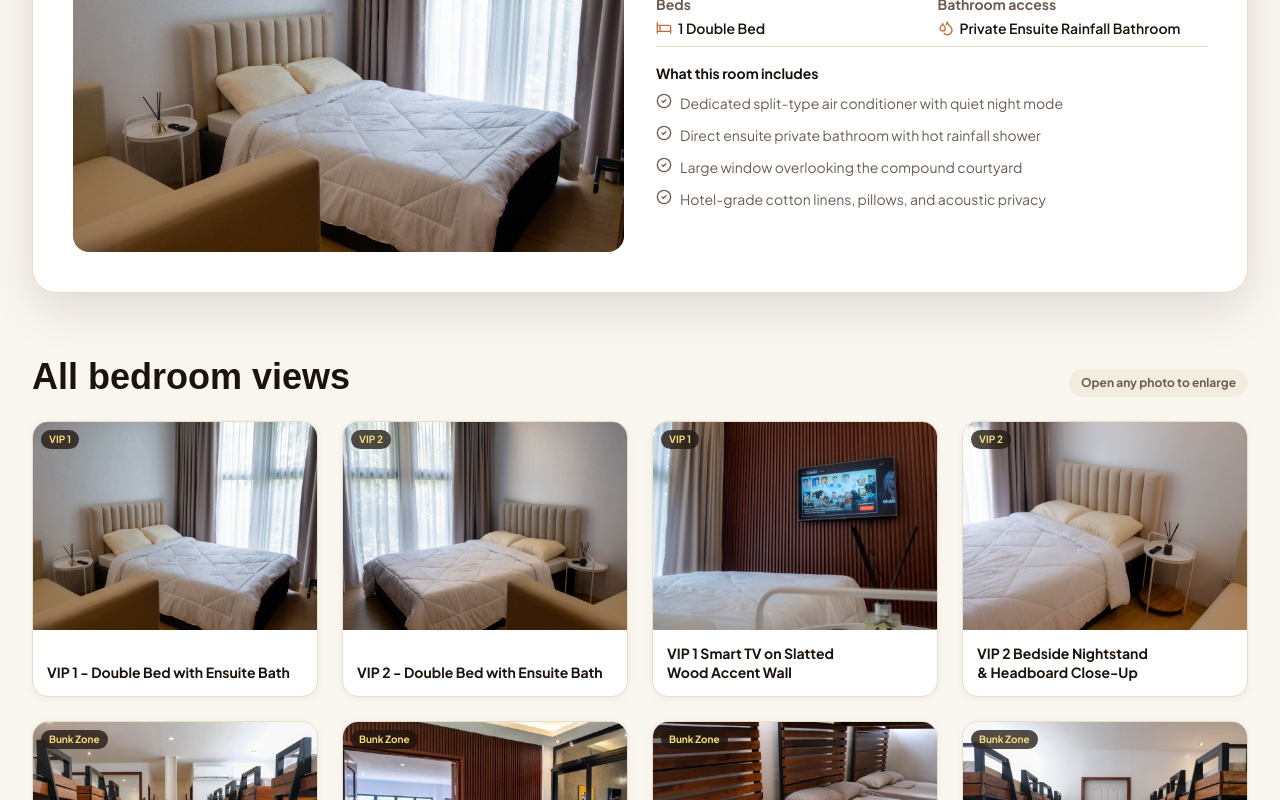
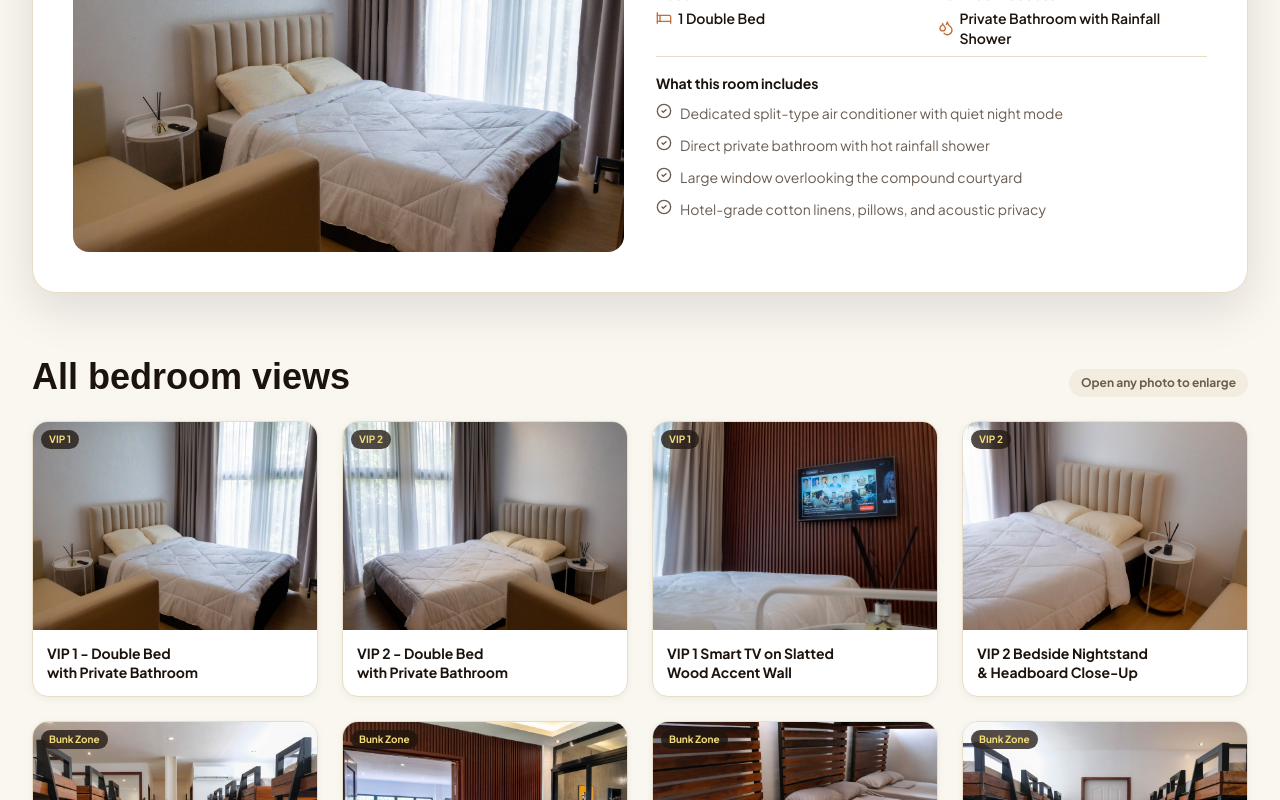
Before and after one commit to afkDen/santiagos-airbnb, a Next.js app: page /rooms in a window 1280 px wide. Shown: the part 820-1620 px from the top of the page. Built offline with nearby package versions, Linux system fonts and the light colour scheme; a web font is replaced by a local one.

Commit message:
fix(rooms): replace ensuite naming with Private Bathroom site-wide

```diff
--- a/src/app/rooms/page.tsx
+++ b/src/app/rooms/page.tsx
@@ -28,13 +28,13 @@ export default function RoomsPage() {
       id: 'vip1',
       name: 'VIP 1',
       tabLabel: 'VIP 1',
-      tabSub: '1 Double • Ensuite',
+      tabSub: '1 Double • Private Bath',
       capacity: 'Ideal for parents, elders, or couple hosts',
       beds: '1 Double Bed',
-      bathrooms: 'Private Ensuite Rainfall Bathroom',
+      bathrooms: 'Private Bathroom with Rainfall Shower',
       features: [
         'Dedicated split-type air conditioner with quiet night mode',
-        'Direct ensuite private bathroom with hot rainfall shower',
+        'Direct private bathroom with hot rainfall shower',
         'Large window overlooking the compound courtyard',
         'Hotel-grade cotton linens, pillows, and acoustic privacy',
       ],
@@ -45,13 +45,13 @@ export default function RoomsPage() {
       id: 'vip2',
       name: 'VIP 2',
       tabLabel: 'VIP 2',
-      tabSub: '1 Double • Ensuite',
+      tabSub: '1 Double • Private Bath',
       capacity: 'Ideal for parents, elders, or VIP couples',
       beds: '1 Double Bed',
-      bathrooms: 'Private Ensuite Bathroom',
+      bathrooms: 'Private Bathroom',
       features: [
         'Dedicated split-type air conditioning',
-        'Ensuite full bathroom with modern tiling and vanity',
+        'Full private bathroom with modern tiling and vanity',
         'Wood-paneled accent walls & warm ambient lighting',
         'Plush mattress with fresh sanitized sheets & duvet',
       ],
@@ -79,8 +79,8 @@ export default function RoomsPage() {
 
   // Verified Sleeping Perspectives Registry
   const allBedrooms = [
-    { key: 'bed3', label: 'VIP 1 - Double Bed with Ensuite Bath', tag: 'VIP 1' },
-    { key: 'bed7', label: 'VIP 2 - Double Bed with Ensuite Bath', tag: 'VIP 2' },
+    { key: 'bed3', label: 'VIP 1 - Double Bed with Private Bathroom', tag: 'VIP 1' },
+    { key: 'bed7', label: 'VIP 2 - Double Bed with Private Bathroom', tag: 'VIP 2' },
     { key: 'bed4', label: 'VIP 1 Smart TV on Slatted Wood Accent Wall', tag: 'VIP 1' },
     { key: 'bed8', label: 'VIP 2 Bedside Nightstand & Headboard Close-Up', tag: 'VIP 2' },
     { key: 'bed1', label: 'Bunk Zone Hallway - Multi-Deck Heavy Duty Pods', tag: 'Bunk Zone' },
@@ -93,7 +93,7 @@ export default function RoomsPage() {
 
   const bathroomDetails = [
     {
-      title: '2 VIP Ensuite Bathrooms',
+      title: '2 VIP Private Bathrooms',
       desc: 'Located inside VIP 1 & 2 for total privacy and immediate access.',
       icon: Droplets,
     },
@@ -115,10 +115,10 @@ export default function RoomsPage() {
   ]
 
   const bathroomPhotos = [
-    { key: 'bat1', label: 'VIP Ensuite Rainfall Shower with Hot Water System' },
-    { key: 'bat2', label: 'Modern Ensuite Ceramic Vanity & LED Backlit Mirror' },
-    { key: 'bat3', label: 'Full Ensuite Bathroom with Glass Shower & Bidet Toilet' },
-    { key: 'bat8', label: 'Ensuite Bathroom with LED Mirror & Rainfall Shower Stall' },
+    { key: 'bat1', label: 'VIP Private Bathroom Rainfall Shower with Hot Water System' },
+    { key: 'bat2', label: 'Modern Private Ceramic Vanity & LED Backlit Mirror' },
+    { key: 'bat3', label: 'Full Private Bathroom with Glass Shower & Bidet Toilet' },
+    { key: 'bat8', label: 'Private Bathroom with LED Mirror & Rainfall Shower Stall' },
     { key: 'bat7', label: 'Common Restroom & Shower Corridor with Dedicated Stalls' },
   ]
 
--- a/src/content/amenities.ts
+++ b/src/content/amenities.ts
@@ -220,7 +220,7 @@ export const AMENITIES_CATALOG: Amenity[] = [
     category: 'Accommodations',
     iconName: 'Bed',
     description:
-      'VIP 1 & VIP 2 with double beds and private ensuite bathrooms, plus heavy-duty double-deck bunk zone for up to 40 guests.',
+      'VIP 1 & VIP 2 with double beds and private bathrooms, plus heavy-duty double-deck bunk zone for up to 40 guests.',
     imageKey: 'bed7',
     specs: ['20 comfortable beds with spring mattresses', 'Individual air-conditioning split units', 'Fresh linens and pillows provided'],
   },
--- a/src/content/gallery.ts
+++ b/src/content/gallery.ts
@@ -107,10 +107,10 @@ export const GALLERY_REGISTRY: GalleryImage[] = [
 
   // 10. Modern Bathrooms
   { key: 'bat1', category: 'Bathroom', uuid: '6a64f515-0249-440e-937b-73fe1cc63898', label: 'Matte Black Rainfall Shower Head, Wand & Digital Water Heater on Marble Tile', url: getLocalImageUrl('bat1') },
-  { key: 'bat2', category: 'Bathroom', uuid: '7bd29da9-1398-456e-81ab-7f3f06a8b10f', label: 'Modern Ensuite Vanity Sink with Matte Black Faucet & LED Backlit Mirror', url: getLocalImageUrl('bat2') },
-  { key: 'bat3', category: 'Bathroom', uuid: '73e7dd06-2f9b-479e-8925-0a24bf769a9c', label: 'Full Ensuite Bathroom Layout with Vanity, Bidet Toilet & Shower Stall', url: getLocalImageUrl('bat3') },
+  { key: 'bat2', category: 'Bathroom', uuid: '7bd29da9-1398-456e-81ab-7f3f06a8b10f', label: 'Modern Private Vanity Sink with Matte Black Faucet & LED Backlit Mirror', url: getLocalImageUrl('bat2') },
+  { key: 'bat3', category: 'Bathroom', uuid: '73e7dd06-2f9b-479e-8925-0a24bf769a9c', label: 'Full Private Bathroom Layout with Vanity, Bidet Toilet & Shower Stall', url: getLocalImageUrl('bat3') },
   { key: 'bat7', category: 'Bathroom', uuid: 'edf6c0b7-2c0d-416a-895b-ae85e5455368', label: 'Guest Restroom & Shower Corridor with Dedicated Stalls & Signage', url: getLocalImageUrl('bat7') },
-  { key: 'bat8', category: 'Bathroom', uuid: '81d13019-e81c-4497-950d-32dd698989e4', label: 'Modern Ensuite Bathroom with LED Mirror & Glass Shower Cubicle', url: getLocalImageUrl('bat8') },
+  { key: 'bat8', category: 'Bathroom', uuid: '81d13019-e81c-4497-950d-32dd698989e4', label: 'Modern Private Bathroom with LED Mirror & Glass Shower Cubicle', url: getLocalImageUrl('bat8') },
 
   // 11. Indoor Fitness Gym
   { key: 'gym1', category: 'Gym', uuid: '7b8c51d9-24b2-4846-b173-6d2459c53981', label: 'Indoor Fitness Gym with Turf Flooring, Dip Station & Mirror Wall', url: getLocalImageUrl('gym1') },
```
